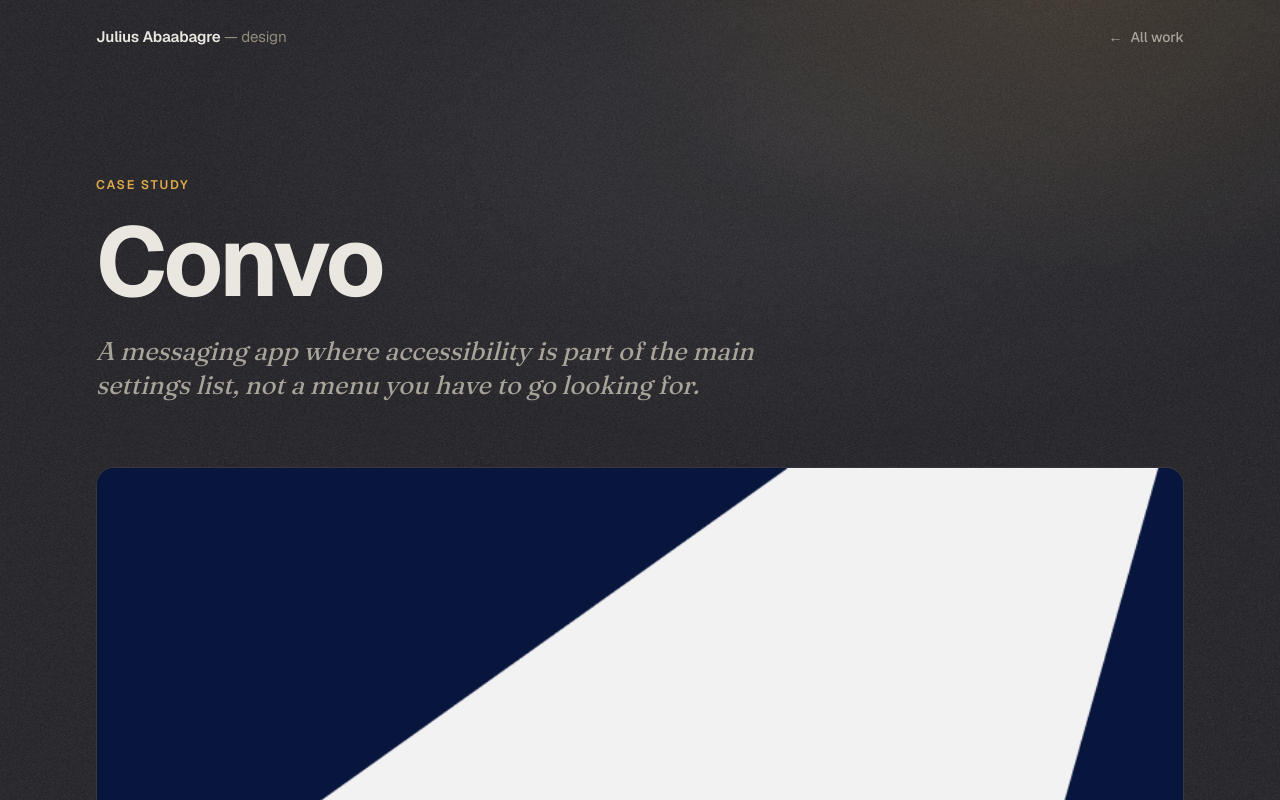
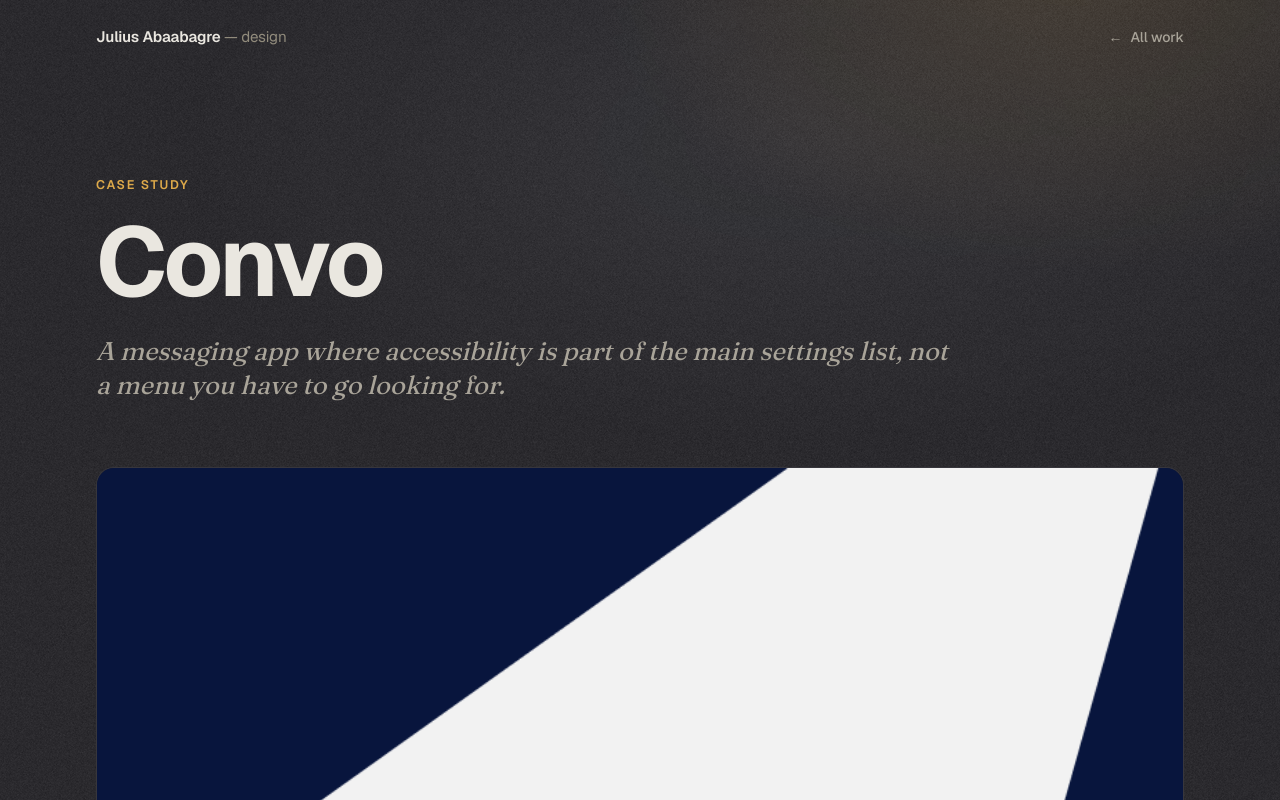
Before and after one commit to Jabaabagre/julius-portfolio, a Next.js app: page /convo in a window 1280 px wide. Shown: the top 800 px of the page. Built offline with nearby package versions, Linux system fonts and the light colour scheme.

Commit message:
fix: widen short promotional text that was wrapping narrower than necessary

```diff
--- a/src/app/page.tsx
+++ b/src/app/page.tsx
@@ -511,7 +511,7 @@ export default function Home() {
             </h2>
           </Reveal>
           <Reveal className="mt-[1.8rem]">
-            <p className="max-w-[46ch] text-[clamp(1rem,0.35vw+0.95rem,1.12rem)] leading-[1.62] text-muted">
+            <p className="text-[clamp(1rem,0.35vw+0.95rem,1.12rem)] leading-[1.62] text-muted">
               That&apos;s the work I like most. Tell me what you&apos;re building.
             </p>
           </Reveal>
--- a/src/components/case-study/case-hero.tsx
+++ b/src/components/case-study/case-hero.tsx
@@ -25,7 +25,7 @@ export function CaseHero({
       <h1 className="mt-[1.2rem] animate-[om-rise_.7s_cubic-bezier(.2,.7,.2,1)_.06s_both] font-display text-[clamp(2.9rem,7vw+0.5rem,7rem)] leading-[.98] font-bold tracking-[-.035em] text-fg">
         {title}
       </h1>
-      <p className="mt-[1.6rem] max-w-[42ch] animate-[om-rise_.7s_cubic-bezier(.2,.7,.2,1)_.12s_both] text-pretty font-accent text-[clamp(1.25rem,2vw,1.8rem)] leading-[1.32] text-muted italic">
+      <p className="mt-[1.6rem] max-w-[52ch] animate-[om-rise_.7s_cubic-bezier(.2,.7,.2,1)_.12s_both] text-pretty font-accent text-[clamp(1.25rem,2vw,1.8rem)] leading-[1.32] text-muted italic">
         {tagline}
       </p>
       <div className="mt-[clamp(2.5rem,5vw,4rem)] overflow-hidden rounded-[18px] border border-line bg-bg-raise">
--- a/src/components/project-row.tsx
+++ b/src/components/project-row.tsx
@@ -46,7 +46,7 @@ export function ProjectRow({
         </Link>
       </div>
 
-      <p className="mt-[1.4rem] max-w-[62ch] text-[clamp(1rem,0.35vw+0.95rem,1.12rem)] leading-[1.62] text-muted">
+      <p className="mt-[1.4rem] text-[clamp(1rem,0.35vw+0.95rem,1.12rem)] leading-[1.62] text-muted">
         {description}
       </p>
 
```
